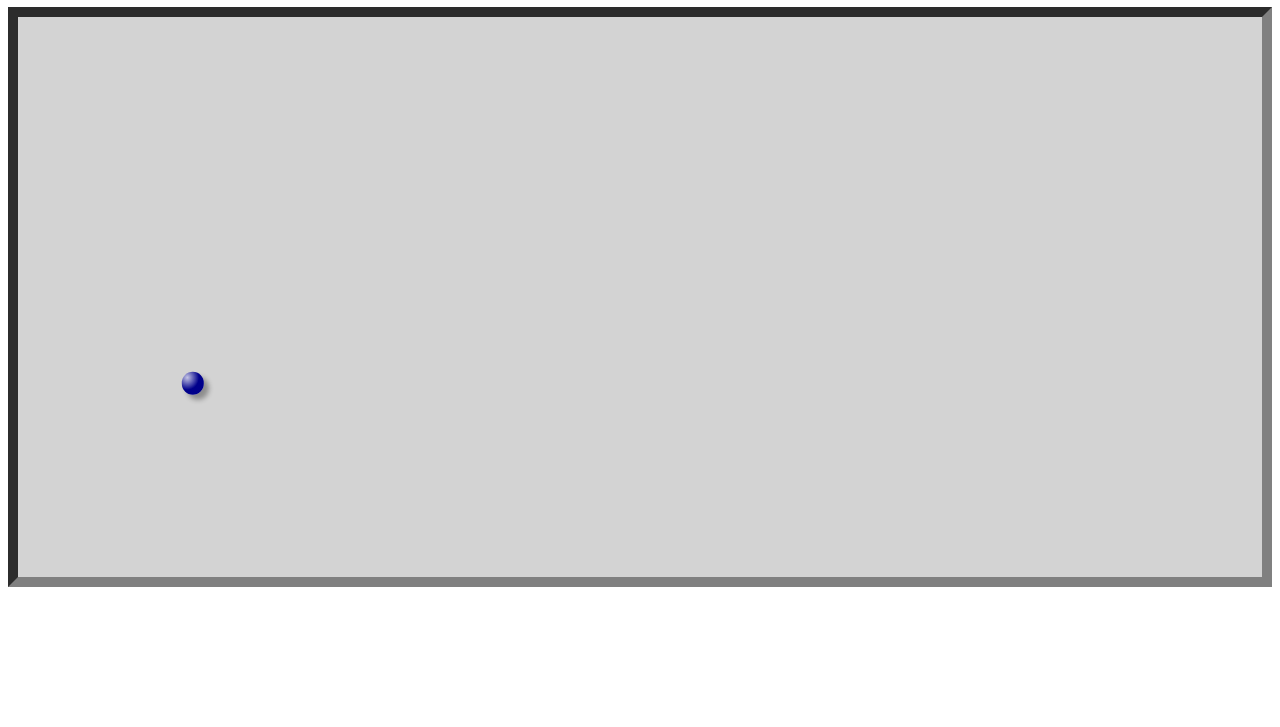
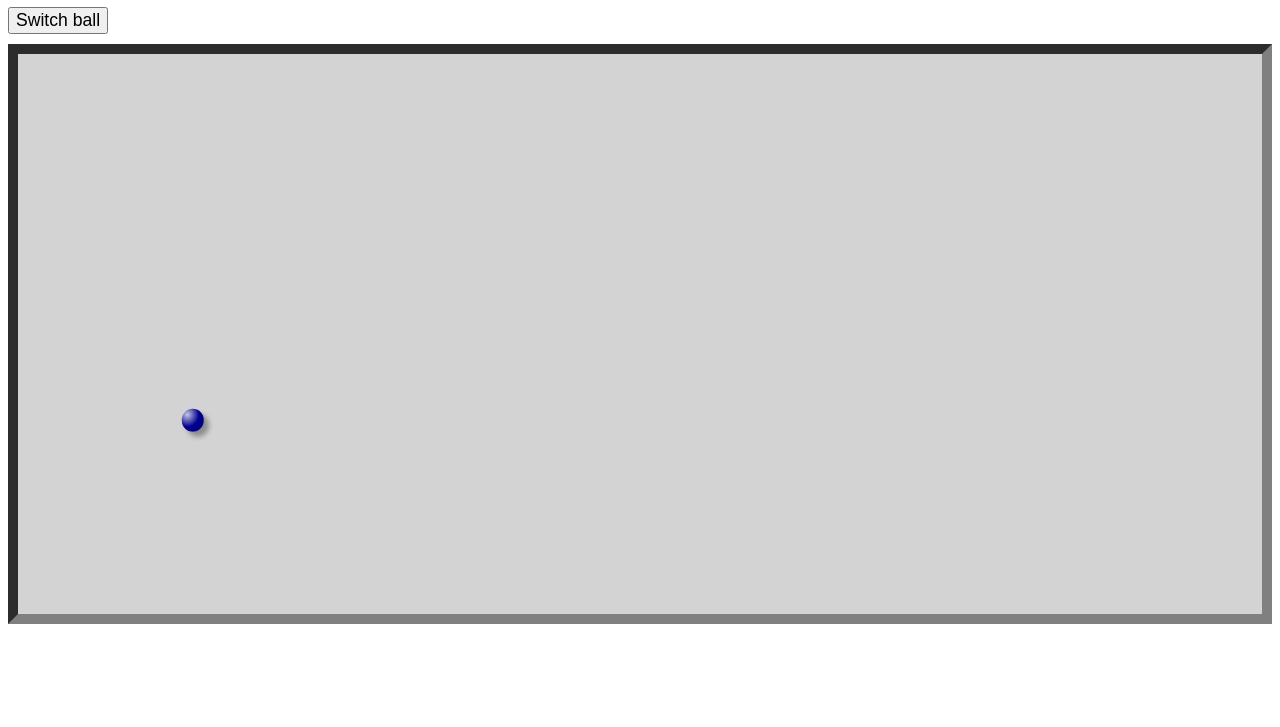
Before and after one commit to chiaraani/bouncing-ball, a website built with webpack: page index.html in a window 1280 px wide. Shown: the part 73-800 px from the top of the page. Built offline with nearby package versions, Linux system fonts and the light colour scheme.

Commit message:
Forgot to import button

```diff
--- a/index.css
+++ b/index.css
@@ -16,6 +16,6 @@
 }
 
 #switch_ball {
-  margin: 10px;
+  margin-bottom: 10px;
   font-size: 1.1em;
 }
--- a/index.mjs
+++ b/index.mjs
@@ -1,4 +1,5 @@
 import './index.css'
 import { Ball } from './src/ball.mjs'
+import './src/refresh.mjs'
 
 export const ball = new Ball()
```
